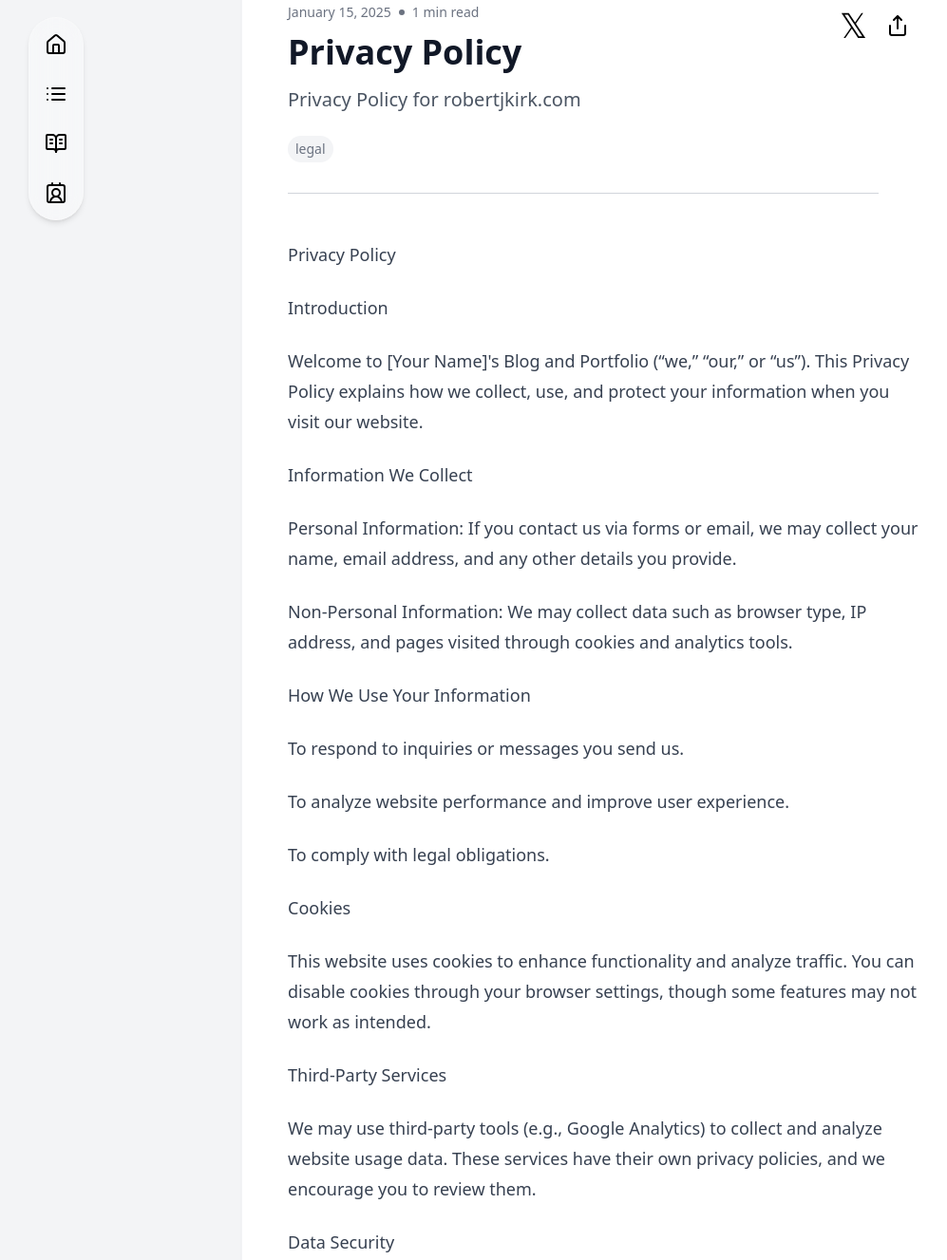
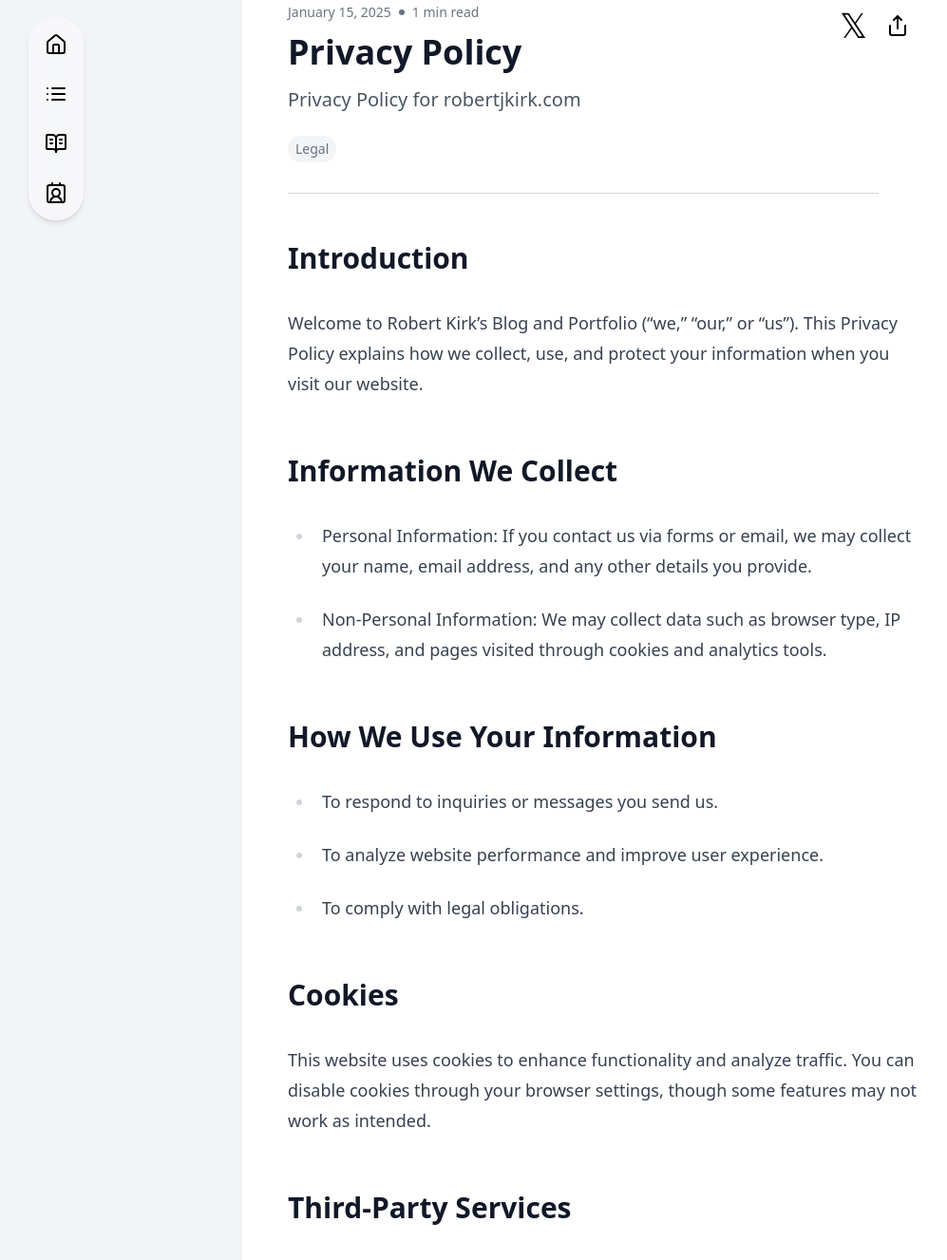
Before and after one commit to 11CaptainKirk/robertjkirk.com, an Astro site: page /legal/privacy in a window 1280 px wide. Shown: the part 78-1405 px from the top of the page at 95% size, without its empty margins (2-999 px from the left). Built offline with nearby package versions, Linux system fonts and the light colour scheme; Astro itself is replaced by a stand-in of ours.

Commit message:
terms and privacy updates

```diff
--- a/src/content/legal/privacy.md
+++ b/src/content/legal/privacy.md
@@ -4,51 +4,49 @@ date: "2025-01-15"
 formattedDate: "January 15, 2025"
 description: "Privacy Policy for robertjkirk.com"
 readingTime: 1
-tags: ["legal"]
+tags: ["Legal"]
 ---
 
-Privacy Policy
+## Introduction
 
-Introduction
+Welcome to Robert Kirk's Blog and Portfolio ("we," "our," or "us"). This Privacy Policy explains how we collect, use, and protect your information when you visit our website.
 
-Welcome to [Your Name]'s Blog and Portfolio ("we," "our," or "us"). This Privacy Policy explains how we collect, use, and protect your information when you visit our website.
+## Information We Collect
 
-Information We Collect
+- Personal Information: If you contact us via forms or email, we may collect your name, email address, and any other details you provide.
 
-Personal Information: If you contact us via forms or email, we may collect your name, email address, and any other details you provide.
+- Non-Personal Information: We may collect data such as browser type, IP address, and pages visited through cookies and analytics tools.
 
-Non-Personal Information: We may collect data such as browser type, IP address, and pages visited through cookies and analytics tools.
+## How We Use Your Information
 
-How We Use Your Information
+- To respond to inquiries or messages you send us.
 
-To respond to inquiries or messages you send us.
+- To analyze website performance and improve user experience.
 
-To analyze website performance and improve user experience.
+- To comply with legal obligations.
 
-To comply with legal obligations.
-
-Cookies
+## Cookies
 
 This website uses cookies to enhance functionality and analyze traffic. You can disable cookies through your browser settings, though some features may not work as intended.
 
-Third-Party Services
+## Third-Party Services
 
 We may use third-party tools (e.g., Google Analytics) to collect and analyze website usage data. These services have their own privacy policies, and we encourage you to review them.
 
-Data Security
+## Data Security
 
 We take reasonable measures to protect your information from unauthorized access, alteration, or disclosure. However, no method of transmission over the internet is 100% secure.
 
-Your Rights
+## Your Rights
 
-You can request access to or deletion of your personal information by contacting us.
+- You can request access to or deletion of your personal information by contacting us.
 
-You can opt out of cookies and tracking tools by adjusting your browser settings.
+- You can opt out of cookies and tracking tools by adjusting your browser settings.
 
-Changes to This Policy
+## Changes to This Policy
 
 We may update this Privacy Policy periodically. Changes will be posted on this page with a revised "Last Updated" date.
 
-Contact Us
+## Contact Us
 
-If you have any questions or concerns about this Privacy Policy, please contact us at [your contact email].
+If you have any questions or concerns about this Privacy Policy, please contact us at contact@robertjkirk.com.
--- a/src/content/legal/terms.md
+++ b/src/content/legal/terms.md
@@ -4,7 +4,7 @@ date: "2025-01-15"
 formattedDate: "January 15, 2025"
 description: "Terms of Use for robertjkirk.com"
 readingTime: 1
-tags: ["legal"]
+tags: ["Legal"]
 ---
 
 ## Introduction
```
